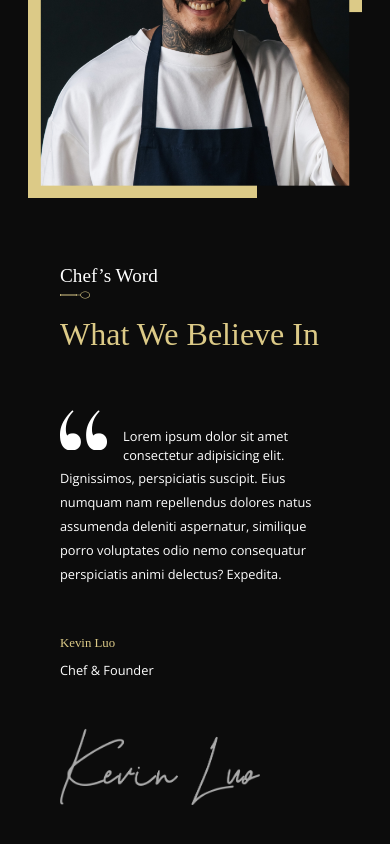
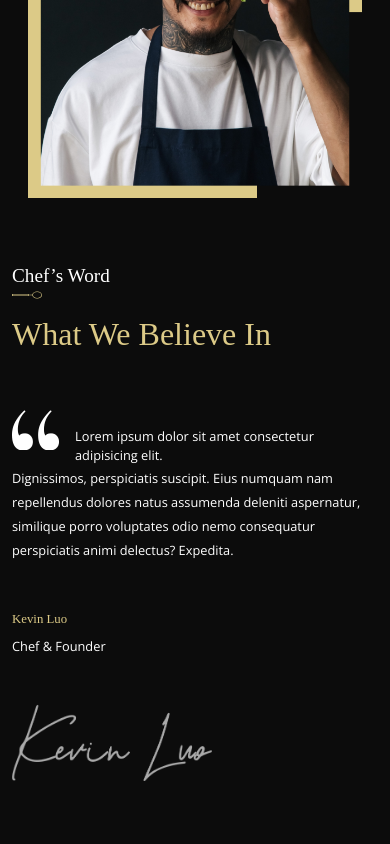
Before and after one commit to Sara-pyon/Gericht, a React (Vite) app: page / in a window 390 px wide. Shown: the part 4493-5337 px from the top of the page. Built offline with nearby package versions, Linux system fonts and the light colour scheme; a web font is replaced by a local one.

Commit message:
Refactor - section content inline padding

```diff
--- a/src/components/Chef/Chef.css
+++ b/src/components/Chef/Chef.css
@@ -10,7 +10,7 @@
     row-gap: 0.5rem;
 }
 .chef__body{
-    padding: 3rem;
+    padding-block: 3rem;
     display: flex;
     flex-direction: column;
     row-gap: 3.5rem;
--- a/src/components/Chef/Chef.tsx
+++ b/src/components/Chef/Chef.tsx
@@ -10,7 +10,7 @@ const Chef = () => {
                 <div >
                     <img src={images.chef} alt="chef photo" className="chef__img" />
                 </div>
-                <div className="chef__body">
+                <div className="chef__body section-content">
                     <div className="chef__heading">
                         <TitleWSpoon title='Chef’s Word' />
                         <h2 className="section-heading">What We Believe In</h2>
--- a/src/components/Laurels/Laurels.css
+++ b/src/components/Laurels/Laurels.css
@@ -35,11 +35,6 @@
 .laurels__description{
     color: var(--color-white);
 }
-@media screen and (max-width: 1150px) {
-    .laurels__content{
-        padding-inline: 3rem;
-    }
-}
 @media screen and (min-width: 850px) {
     .laurels__container{
         display: flex;
@@ -63,8 +58,3 @@
         column-gap: 1rem;
     }
 }
-@media screen and (max-width: 660px) {
-    .laurels__content{
-        padding-inline: 0;
-    }
-}
--- a/src/components/Laurels/Laurels.tsx
+++ b/src/components/Laurels/Laurels.tsx
@@ -8,7 +8,7 @@ const Laurels = () => {
   return (
     <div className="laurels section">
         <div className="container laurels__container">
-           <div className="laurels__content">
+           <div className="laurels__content section-content">
                <Showcaseheader title='Our Laurels' subTitle='Awards & Recognition' />
                <div className="laurels__list">
                 {data.awards.map(award =>
--- a/src/components/SpecialMenu/SpecialMenu.css
+++ b/src/components/SpecialMenu/SpecialMenu.css
@@ -66,9 +66,6 @@
         flex-direction: column;
         align-items: center;
     }
-    .specialMenu__menu{
-        padding-inline: 3rem;
-    }
     .specialMenu__header{
         padding-bottom: 3rem;
     }
@@ -83,9 +80,6 @@
     .menu__heading{
         font-size: 1.8rem;
     }
-    .specialMenu__menu{
-        padding: 0;
-    }
 }
 @media screen and (max-width: 410px) {
     .specialMenu__img{
--- a/src/components/SpecialMenu/SpecialMenu.tsx
+++ b/src/components/SpecialMenu/SpecialMenu.tsx
@@ -17,11 +17,11 @@ const SpecialMenu = () => {
                 <h2 className='section-heading'>Today's Special</h2>
             </header>
             <div className="specialMenu__body">
-                <div className='specialMenu__menu'>
+                <div className='specialMenu__menu section-content'>
                   <Menu title='Wine & Beer' items={items.wines}/>
                 </div>
                 <img className='specialMenu__img' src={images.menu} />
-                <div className='specialMenu__menu'>
+                <div className='specialMenu__menu section-content'>
                   <Menu title='Cocktails' items={items.cocktails} />
                 </div>
             </div>
--- a/src/index.css
+++ b/src/index.css
@@ -94,6 +94,13 @@ li,ul{
 }
 
 /* section content padding */
-@media screen and () {
-
+@media screen and (max-width: 1150px) {
+  .section-content{
+    padding-inline: 3rem;
+  }
 }
+@media screen and (max-width: 660px) {
+  .section-content{
+      padding-inline: 0;
+  }
+}
```
